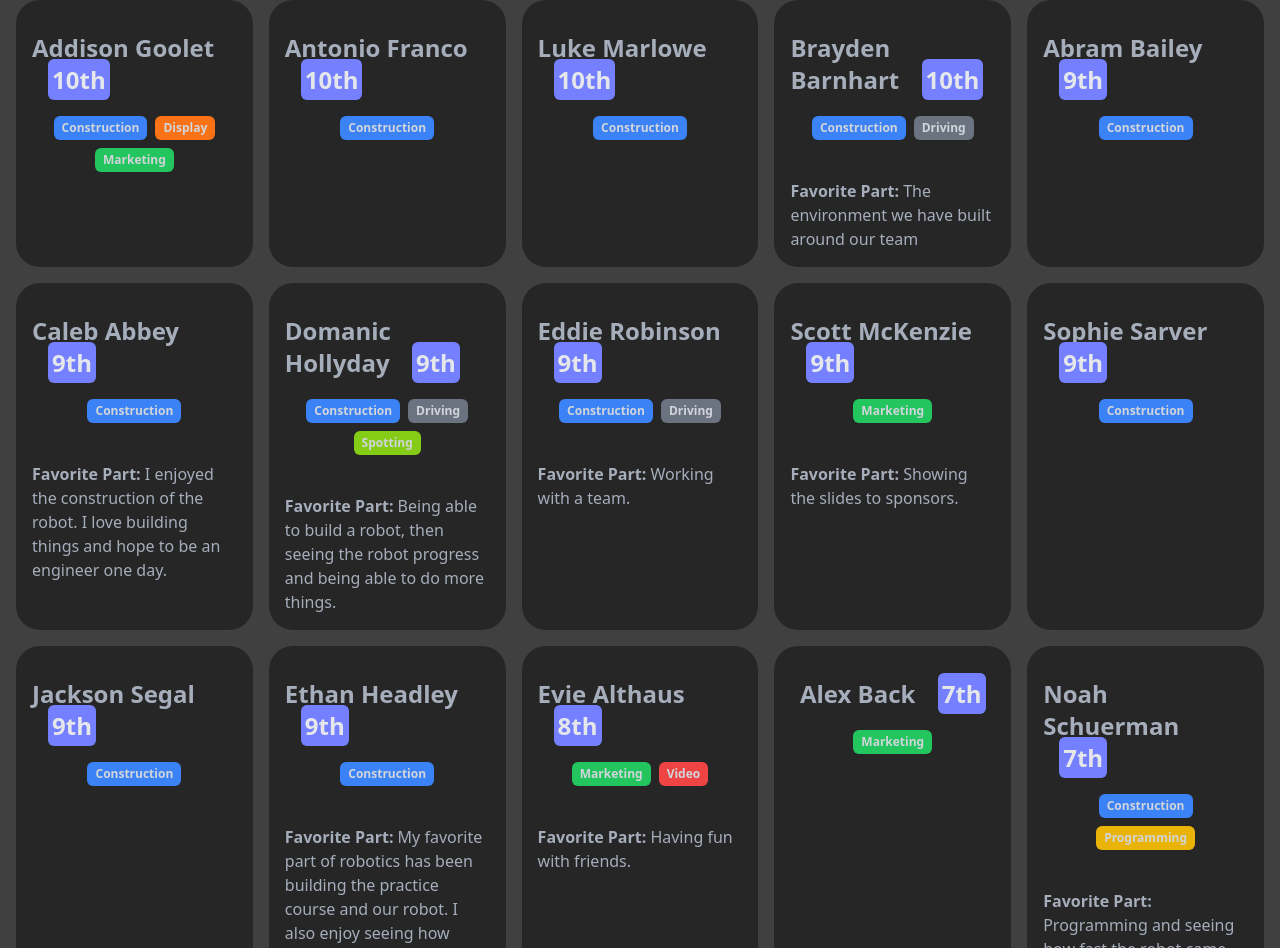
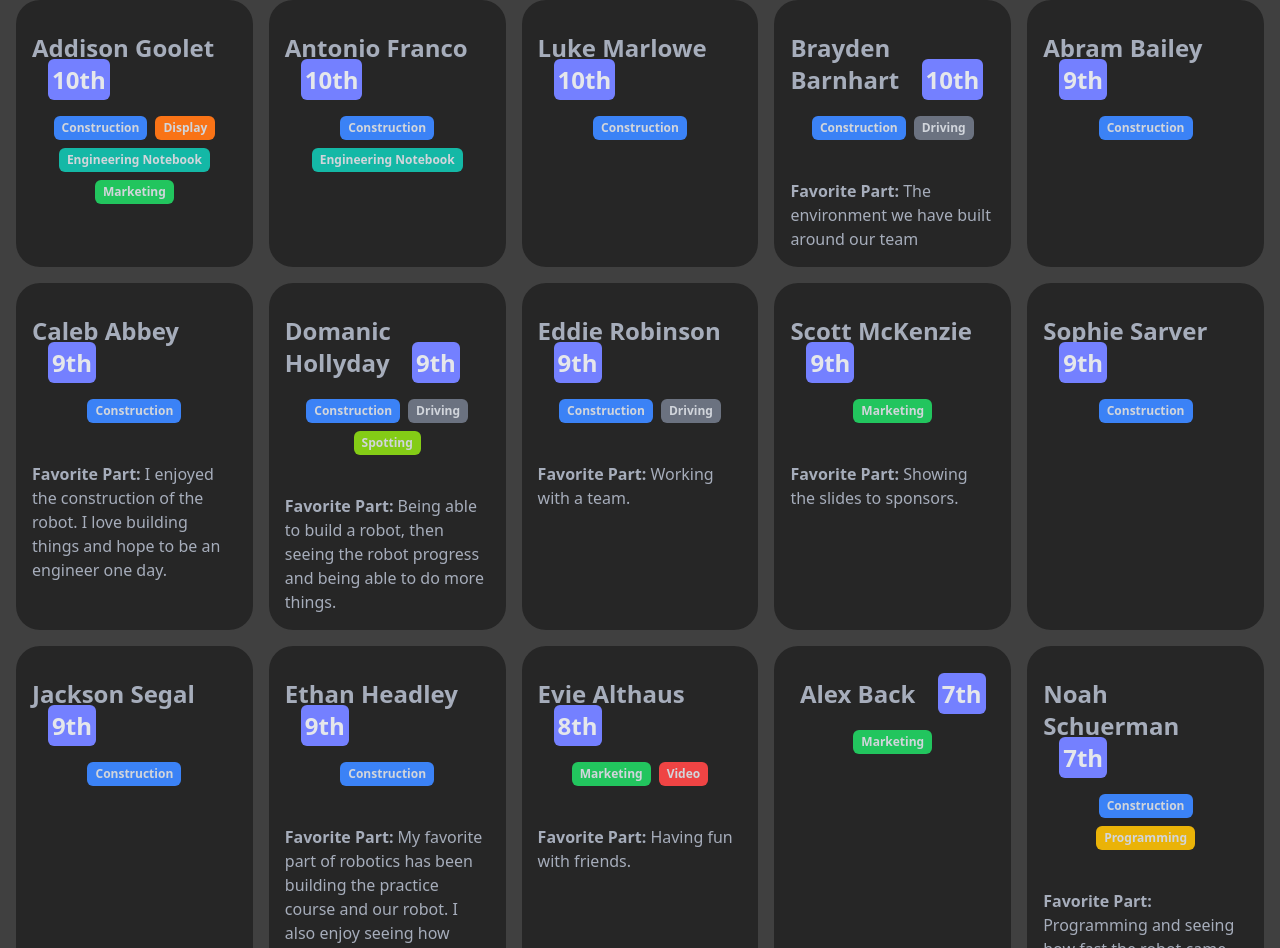
Before and after one commit to mazylol/eastwood-robotics-2024, a SvelteKit app: page /team in a window 1280 px wide. Shown: the part 2116-3064 px from the top of the page. Built offline with nearby package versions, Linux system fonts and the light colour scheme.

Commit message:
add antonio

```diff
--- a/src/routes/team/+page.svelte
+++ b/src/routes/team/+page.svelte
@@ -226,13 +226,13 @@
 		{
 			name: 'Addison Goolet',
 			grade: 10,
-			roles: ['Construction', 'Display', 'Marketing'],
+			roles: ['Construction', 'Display', 'Marketing', 'Engineering Notebook'],
 			image: images['/src/lib/assets/team/Goodlet_Addison_159.jpg']
 		},
 		{
 			name: 'Antonio Franco',
 			grade: 10,
-			roles: ['Construction'],
+			roles: ['Construction', 'Engineering Notebook'],
 			image: images['/src/lib/assets/team/Franco_Antonio_143.jpg']
 		},
 		{
```
